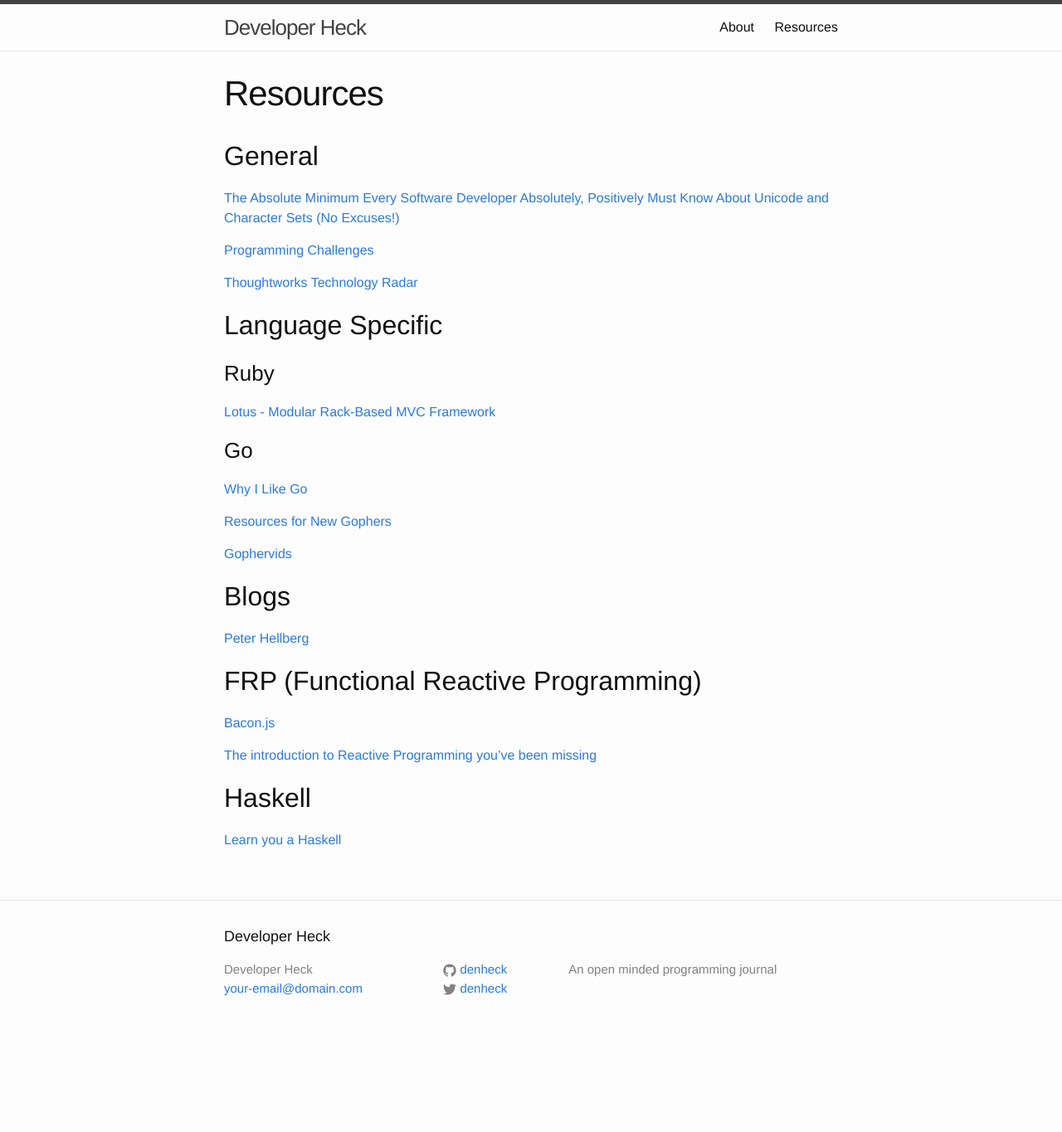
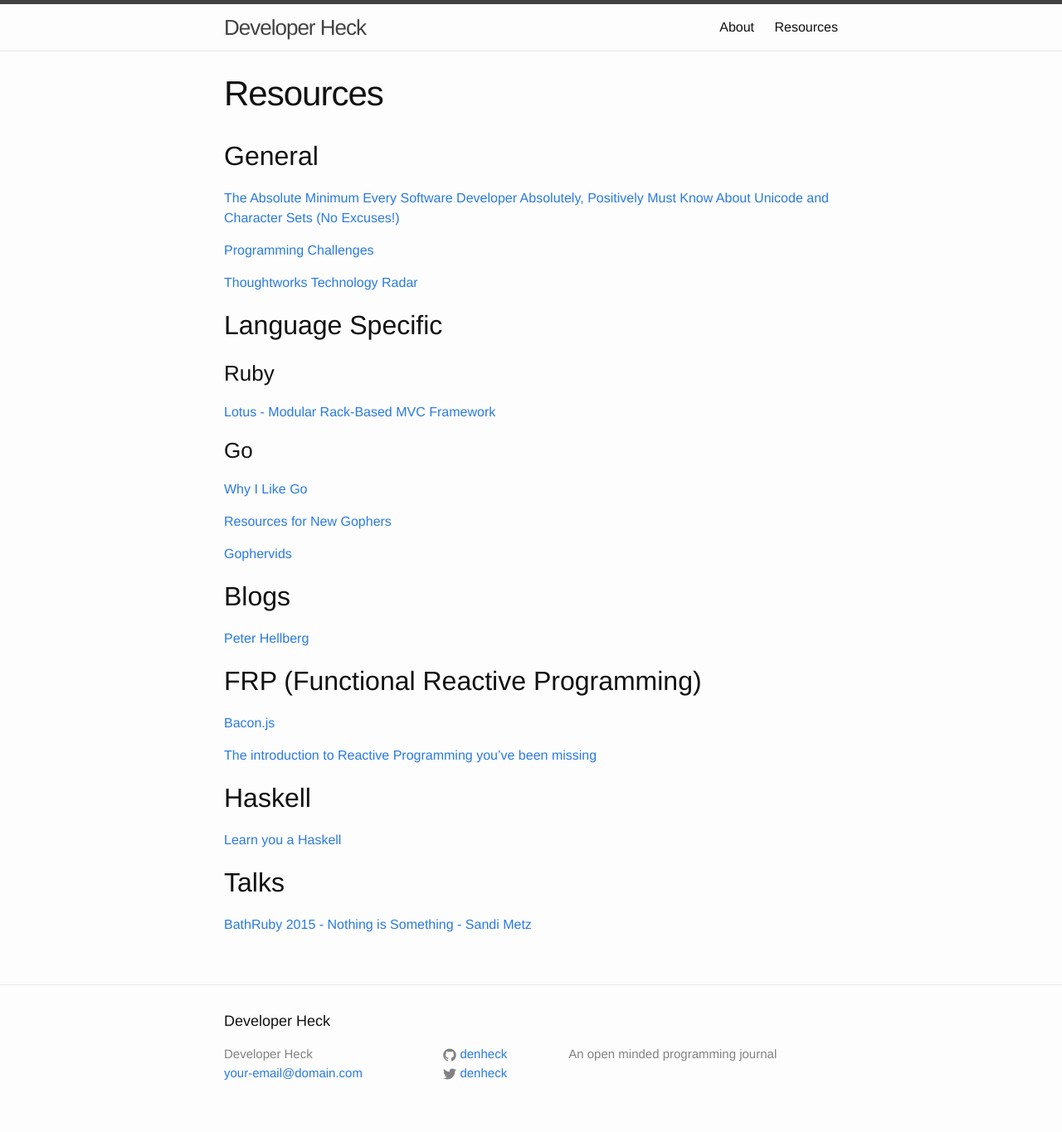
Before and after one commit to denheck/denheck.github.io, a Jekyll site: the page built from resources.md, in a window 1280 px wide. Shown: the whole page at 83% size. Built offline with Jekyll 4.4.1, drawn with Linux system fonts in a browser that asks for light colours; before the commit the page ends 1263 px from its top, so only the background shows below that.

Commit message:
add Nothing is Something talk to resources

```diff
--- a/resources.md
+++ b/resources.md
@@ -33,3 +33,7 @@ permalink: /resources/
 
 ## Haskell
 [Learn you a Haskell](http://learnyouahaskell.com/)
+
+## Talks
+
+[BathRuby 2015 - Nothing is Something - Sandi Metz](https://www.youtube.com/watch?v=9lv2lBq6x4A)
```
